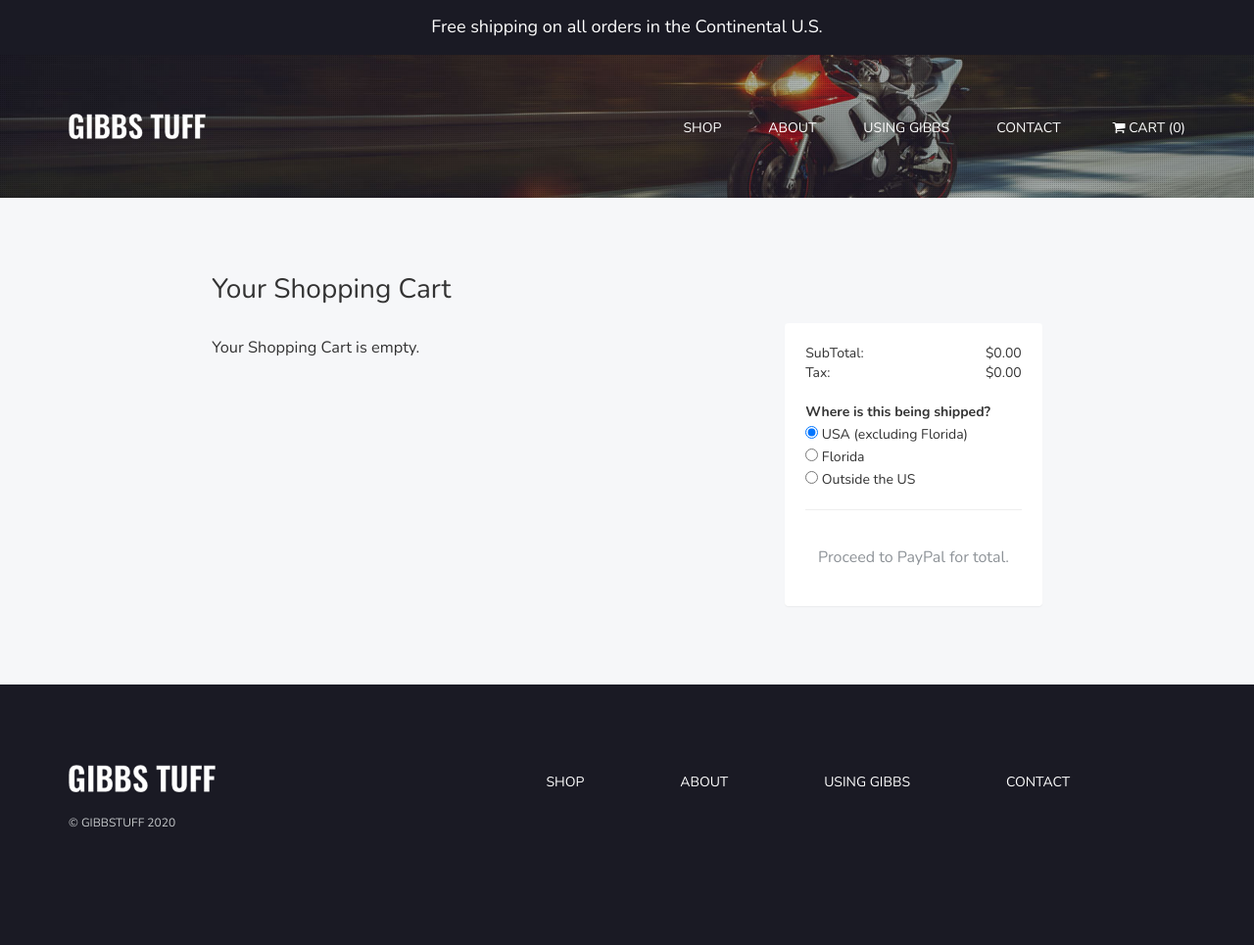
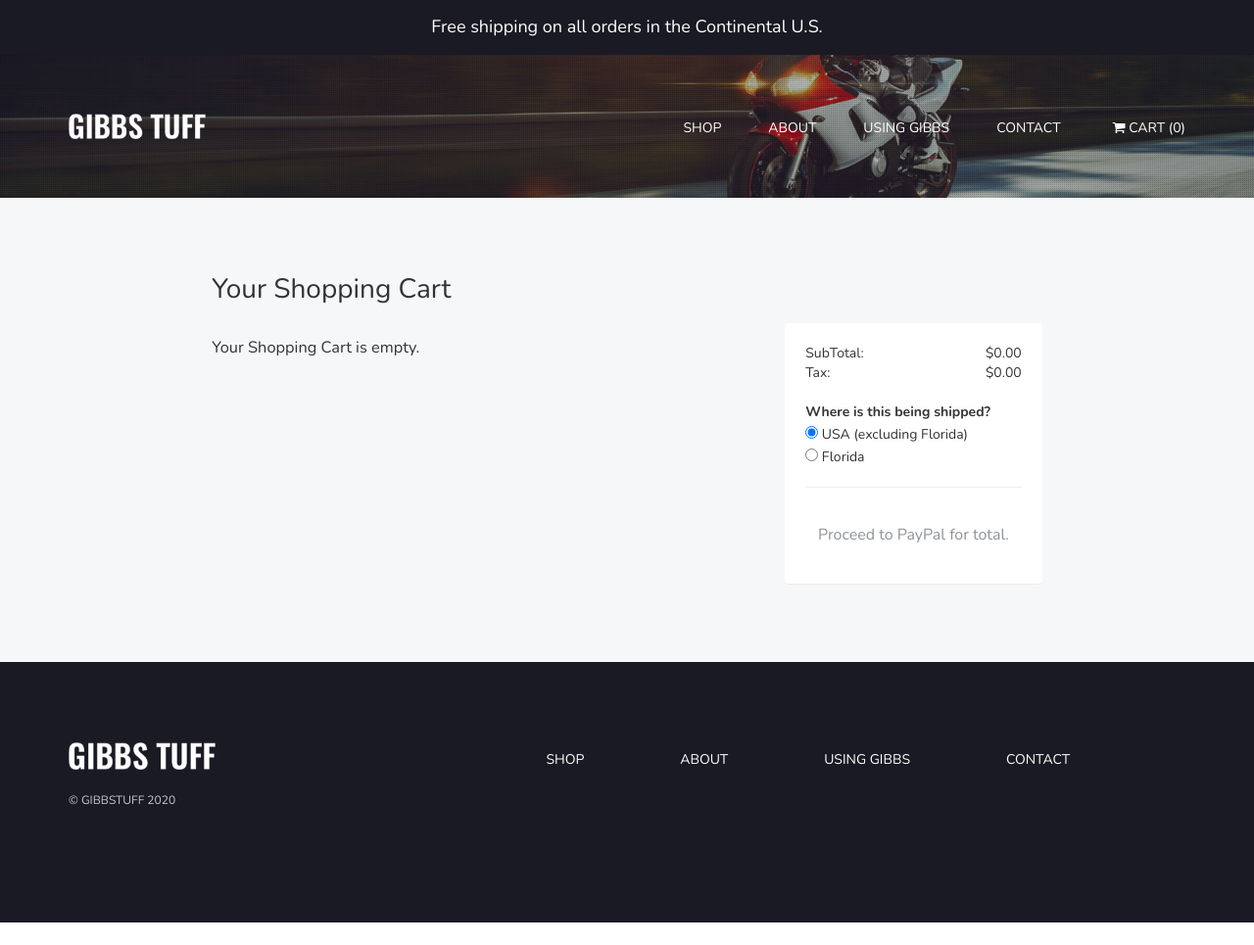
Before and after one commit to gibbstuff/gibbstuff.github.io, a Jekyll site: the page built from cart/index.html, in a window 1280 px wide. Shown: the whole page at 98% size. Built offline with Jekyll 4.4.1, drawn with Linux system fonts in a browser that asks for light colours; nearby versions of some CDN libraries; after the commit the page ends 942 px from its top, so only the background shows below that.

Commit message:
Update index.html

```diff
--- a/cart/index.html
+++ b/cart/index.html
@@ -35,7 +35,6 @@ hero: false
                   <strong>Where is this being shipped?</strong><br>
                   <input type="radio" name="shippingLocation" value="usa" checked="checked"> USA (excluding Florida)<br />
                   <input type="radio" name="shippingLocation" value="florida"> Florida<br />
-                  <input type="radio" name="shippingLocation" value="world"> Outside the US<br />
                 </div>
               </div>
 
```
